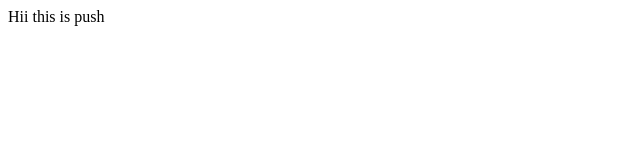
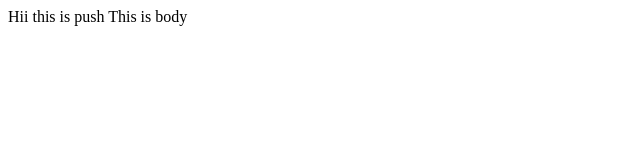
Before and after one commit to adityasasne/test-push-ftp, a plain HTML site: page index.html in a window 1280 px wide. Shown: the full height of the page, 0-640 px from the left. Drawn offline with Linux system fonts and the light colour scheme.

Commit message:
Update index.html

```diff
--- a/index.html
+++ b/index.html
@@ -2,4 +2,7 @@
     <head>
         Hii this is push
     </head>
+    <body>
+        This is body
+    </body>
 </html>
```
